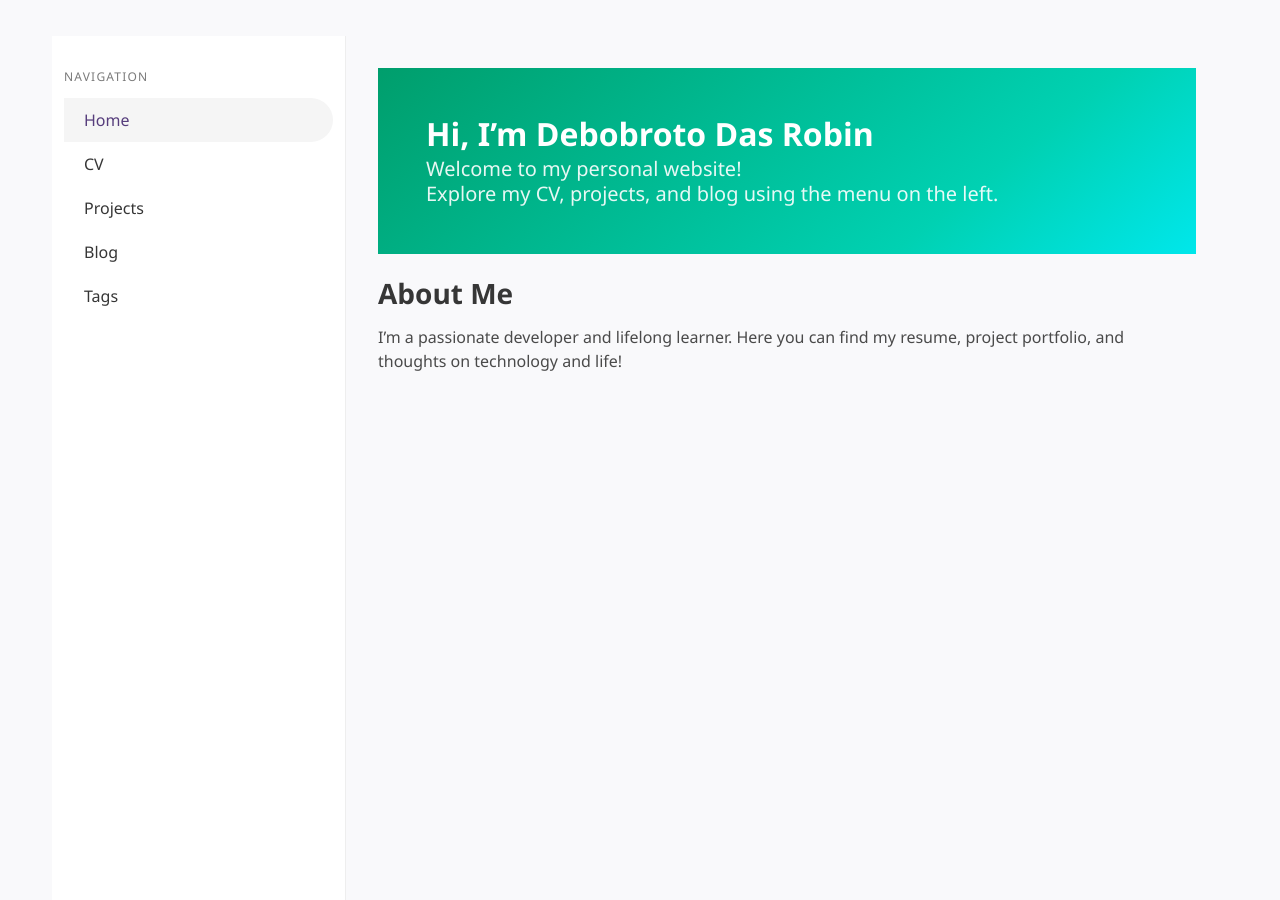
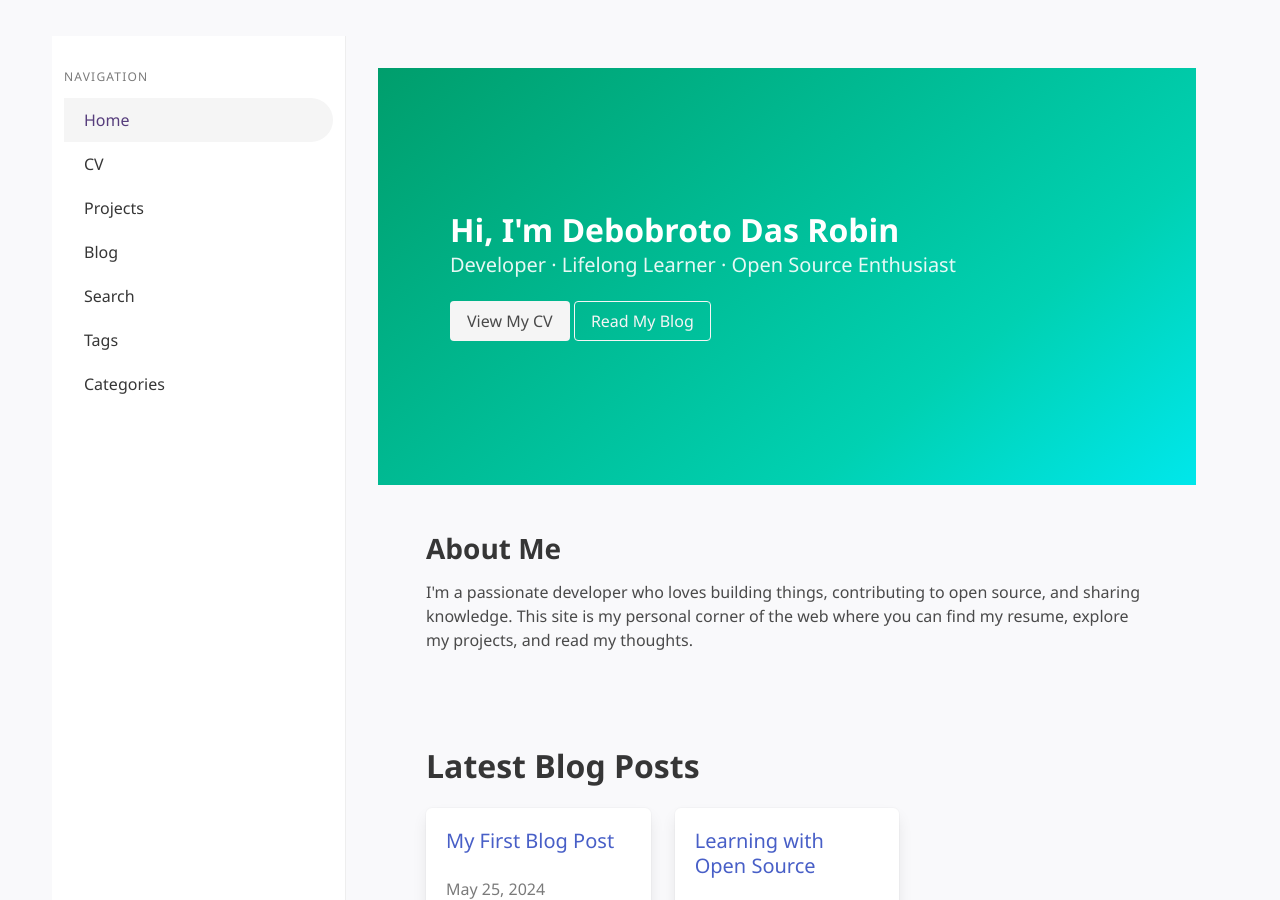
Before and after one commit to debobrotodasrobin/debobrotodasrobin.github.io, a Jekyll site: the page built from index.html, in a window 1280 px wide and 900 px high. Built offline with Jekyll 4.4.1, drawn with Linux system fonts in a browser that asks for light colours; some of the changed text lies outside the part shown.

Commit message:
Advanced features: full-text search, category pages, custom homepage with latest posts

```diff
--- a/_includes/sidebar.html
+++ b/_includes/sidebar.html
@@ -6,6 +6,8 @@
     <li><a href="/cv"{% if page.url contains '/cv' %} class="is-active"{% endif %}>CV</a></li>
     <li><a href="/projects"{% if page.url contains '/projects' %} class="is-active"{% endif %}>Projects</a></li>
     <li><a href="/blog"{% if page.url contains '/blog' %} class="is-active"{% endif %}>Blog</a></li>
+    <li><a href="/search.html"{% if page.url contains '/search' %} class="is-active"{% endif %}>Search</a></li>
     <li><a href="/tags.html"{% if page.url contains '/tags' %} class="is-active"{% endif %}>Tags</a></li>
+    <li><a href="/categories.html"{% if page.url contains '/categories' %} class="is-active"{% endif %}>Categories</a></li>
   </ul>
 </nav>
--- a/index.html
+++ b/index.html
@@ -3,20 +3,94 @@
 title: Home
 ---
 
-<section class="hero is-primary is-bold">
+<section class="hero is-primary is-bold is-medium">
   <div class="hero-body">
-    <p class="title">
-      Hi, I’m Debobroto Das Robin
-    </p>
-    <p class="subtitle">
-      Welcome to my personal website!<br>
-      Explore my CV, projects, and blog using the menu on the left.
-    </p>
+    <div class="container">
+      <p class="title">
+        Hi, I'm Debobroto Das Robin
+      </p>
+      <p class="subtitle">
+        Developer &middot; Lifelong Learner &middot; Open Source Enthusiast
+      </p>
+      <p class="mt-4">
+        <a class="button is-light" href="/cv/">View My CV</a>
+        <a class="button is-light is-outlined" href="/blog/">Read My Blog</a>
+      </p>
+    </div>
   </div>
 </section>
-<section>
-  <div class="content mt-5">
+
+<section class="section">
+  <div class="content">
     <h2>About Me</h2>
-    <p>I’m a passionate developer and lifelong learner. Here you can find my resume, project portfolio, and thoughts on technology and life!</p>
+    <p>I'm a passionate developer who loves building things, contributing to open source, and sharing knowledge. This site is my personal corner of the web where you can find my resume, explore my projects, and read my thoughts.</p>
   </div>
 </section>
+
+<section class="section">
+  <h2 class="title">Latest Blog Posts</h2>
+  <div class="columns is-multiline">
+    {% assign recent = site.posts | sort: 'date' | reverse | slice: 0, 3 %}
+    {% for post in recent %}
+    <div class="column is-4">
+      <div class="box">
+        <h3 class="subtitle"><a href="{{ post.url }}">{{ post.title }}</a></h3>
+        <p class="has-text-grey">{{ post.date | date: "%b %d, %Y" }}</p>
+        <p>{{ post.excerpt | strip_html | truncatewords: 20 }}</p>
+        <div class="mt-2">
+          {% for tag in post.tags %}
+            <a class="tag is-info" href="/tags/{{ tag | slugify }}/">{{ tag }}</a>
+          {% endfor %}
+        </div>
+      </div>
+    </div>
+    {% endfor %}
+  </div>
+  <div class="mt-3">
+    <a class="button is-link" href="/blog/">View All Posts →</a>
+  </div>
+</section>
+
+<section class="section">
+  <h2 class="title">Featured Projects</h2>
+  <div class="columns">
+    <div class="column is-4">
+      <div class="box">
+        <h3 class="subtitle">Project Alpha</h3>
+        <p>An exciting open source project I'm building.</p>
+        <a class="button is-small is-link" href="#">Learn More</a>
+      </div>
+    </div>
+    <div class="column is-4">
+      <div class="box">
+        <h3 class="subtitle">Project Beta</h3>
+        <p>A tool I created to solve a real-world problem.</p>
+        <a class="button is-small is-link" href="#">Learn More</a>
+      </div>
+    </div>
+    <div class="column is-4">
+      <div class="box">
+        <h3 class="subtitle">Project Gamma</h3>
+        <p>My latest experiment with new technologies.</p>
+        <a class="button is-small is-link" href="/projects/">View Projects →</a>
+      </div>
+    </div>
+  </div>
+</section>
+
+<section class="section">
+  <div class="columns">
+    <div class="column has-text-centered">
+      <a class="button is-medium is-info" href="/blog/">📝 Blog</a>
+    </div>
+    <div class="column has-text-centered">
+      <a class="button is-medium is-success" href="/tags.html">🏷️ Tags</a>
+    </div>
+    <div class="column has-text-centered">
+      <a class="button is-medium is-warning" href="/categories.html">📂 Categories</a>
+    </div>
+    <div class="column has-text-centered">
+      <a class="button is-medium is-link" href="/search.html">🔍 Search</a>
+    </div>
+  </div>
+</section>
```
Also changed, not shown: _layouts/category.html (added, +26 -0 lines), _layouts/post.html (added, +28 -0 lines), _posts/2024-05-14-learning-with-open-source.md (+1 -1 lines), _posts/2024-05-25-first-blog-post.md (+1 -1 lines), assets/js/search.js (added, +17 -0 lines), blog/index.html (added, +32 -0 lines), categories.html (added, +14 -0 lines), categories/index.md (added, +6 -0 lines), search.html (added, +18 -0 lines), search.json (added, +17 -0 lines).
